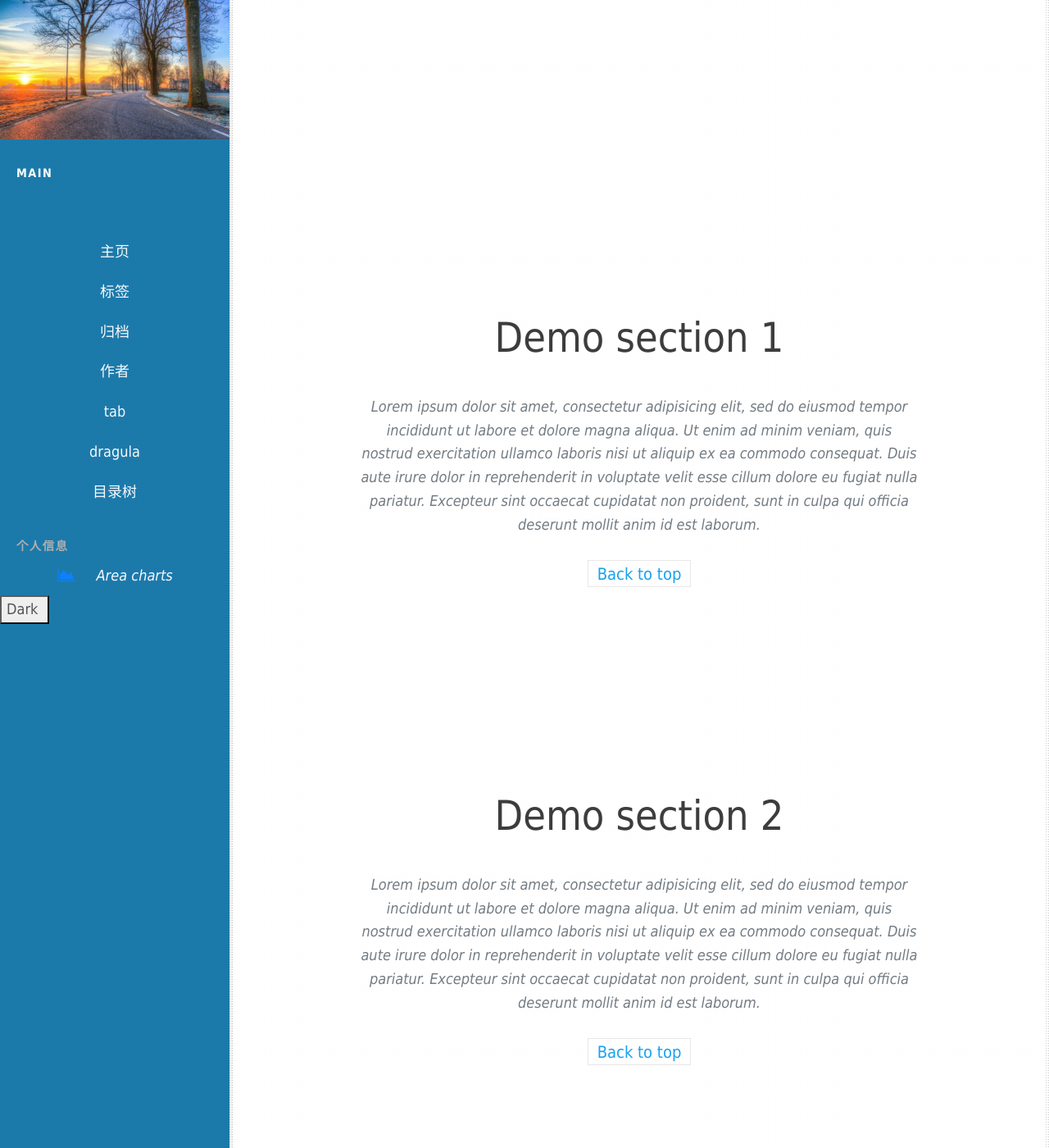
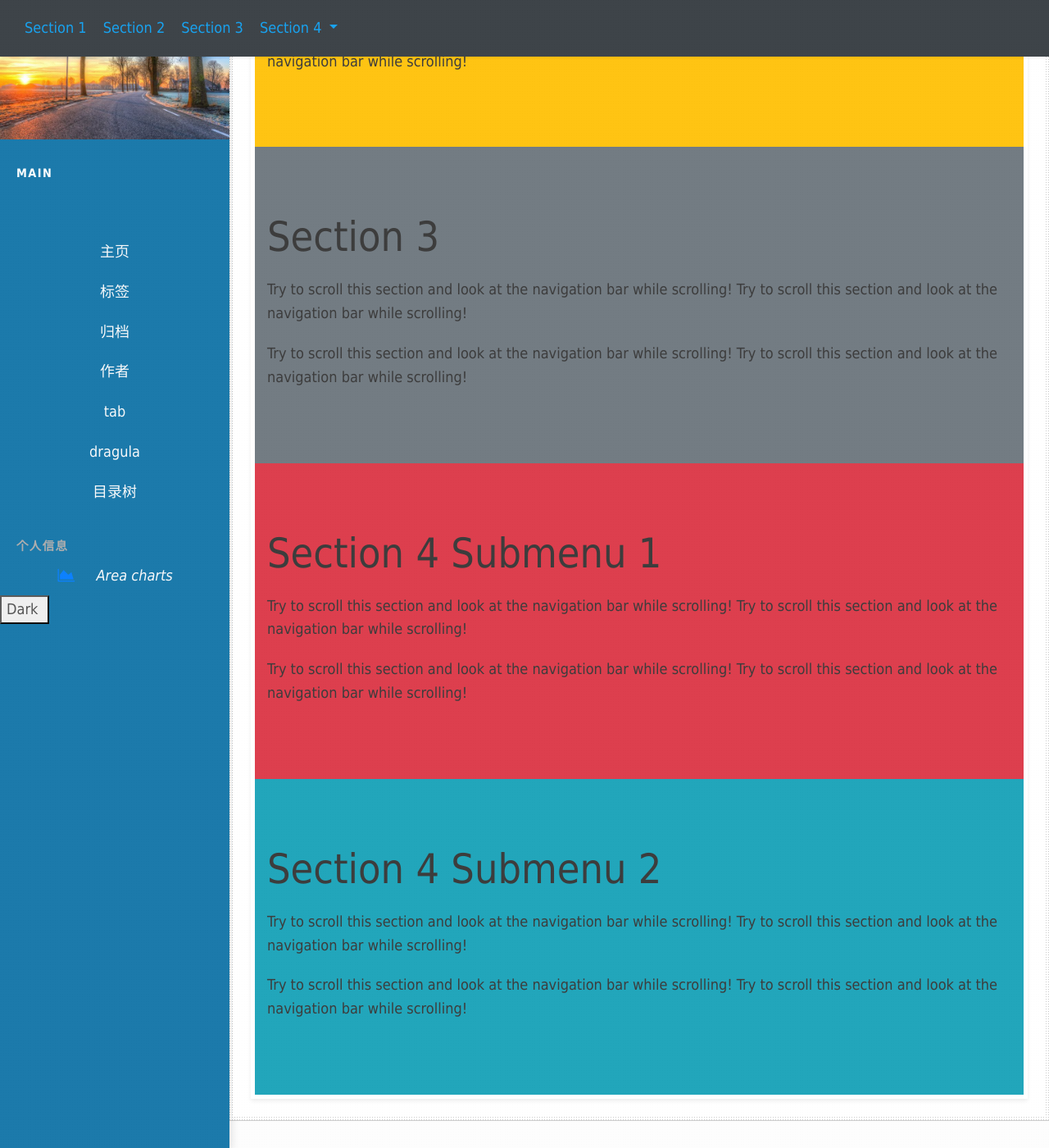
Before and after one commit to nengwuzhi/nengwuzhi.github.ioce, a Jekyll site: the page built from pages/tab.html, in a window 1280 px wide and 1400 px high, scrolled down 622 px. Shown: the whole window at 82% size. Built offline with Jekyll 4.4.1, drawn with Linux system fonts in a browser that asks for light colours; nearby versions of some CDN libraries; library files that are not in the unit come from our copies; some of the changed text lies outside the part shown.

Commit message:
Update tab.html

```diff
--- a/pages/tab.html
+++ b/pages/tab.html
@@ -9,107 +9,55 @@ type: page
 <!-- Navbar-->
 
 
-        <div class="container">
-            <a class="navbar-brand" href="#">
-                <small class="font-weight-bold mb-0 text-uppercase">Smoothscroll</small>
-            </a>
-            <button class="navbar-toggler navbar-toggler-right" type="button" data-toggle="collapse" data-target="#navbarSupportedContent" aria-controls="navbarSupportedContent" aria-expanded="false" aria-label="Toggle navigation">
-                <span class="navbar-toggler-icon"></span>
-            </button>
+     <body data-spy="scroll" data-target=".navbar" data-offset="50">
 
-            <div class="collapse navbar-collapse" id="navbarSupportedContent">
-                <ul class="navbar-nav ml-auto">
-                    <li class="nav-item active">
-                        <a class="nav-link scroll-link" href="#one">Section 1 <span class="sr-only">(current)</span></a>
+<nav class="navbar navbar-expand-sm bg-dark navbar-dark fixed-top">
+  <ul class="navbar-nav">
+    <li class="nav-item">
+      <a class="nav-link" href="#section1">Section 1</a>
     </li>
     <li class="nav-item">
-                        <a class="nav-link scroll-link" href="#two">Section 2</a>
+      <a class="nav-link" href="#section2">Section 2</a>
     </li>
     <li class="nav-item">
-                        <a class="nav-link scroll-link" href="#three">Section 3</a>
+      <a class="nav-link" href="#section3">Section 3</a>
     </li>
-                    <li class="nav-item">
-                        <a class="nav-link scroll-link" href="#four">Section 4</a>
+    <li class="nav-item dropdown">
+      <a class="nav-link dropdown-toggle" href="#" id="navbardrop" data-toggle="dropdown">
+        Section 4
+      </a>
+      <div class="dropdown-menu">
+        <a class="dropdown-item" href="#section41">Link 1</a>
+        <a class="dropdown-item" href="#section42">Link 2</a>
+      </div>
     </li>
   </ul>
-            </div>
-        </div>
 </nav>
 
+<div id="section1" class="container-fluid bg-success" style="padding-top:70px;padding-bottom:70px">
+  <h1>Section 1</h1>
+  <p>Try to scroll this section and look at the navigation bar while scrolling! Try to scroll this section and look at the navigation bar while scrolling!</p>
+  <p>Try to scroll this section and look at the navigation bar while scrolling! Try to scroll this section and look at the navigation bar while scrolling!</p>
+</div>
+<div id="section2" class="container-fluid bg-warning" style="padding-top:70px;padding-bottom:70px">
+  <h1>Section 2</h1>
+  <p>Try to scroll this section and look at the navigation bar while scrolling! Try to scroll this section and look at the navigation bar while scrolling!</p>
+  <p>Try to scroll this section and look at the navigation bar while scrolling! Try to scroll this section and look at the navigation bar while scrolling!</p>
+</div>
+<div id="section3" class="container-fluid bg-secondary" style="padding-top:70px;padding-bottom:70px">
+  <h1>Section 3</h1>
+  <p>Try to scroll this section and look at the navigation bar while scrolling! Try to scroll this section and look at the navigation bar while scrolling!</p>
+  <p>Try to scroll this section and look at the navigation bar while scrolling! Try to scroll this section and look at the navigation bar while scrolling!</p>
+</div>
+<div id="section41" class="container-fluid bg-danger" style="padding-top:70px;padding-bottom:70px">
+  <h1>Section 4 Submenu 1</h1>
+  <p>Try to scroll this section and look at the navigation bar while scrolling! Try to scroll this section and look at the navigation bar while scrolling!</p>
+  <p>Try to scroll this section and look at the navigation bar while scrolling! Try to scroll this section and look at the navigation bar while scrolling!</p>
+</div>
+<div id="section42" class="container-fluid bg-info" style="padding-top:70px;padding-bottom:70px">
+  <h1>Section 4 Submenu 2</h1>
+  <p>Try to scroll this section and look at the navigation bar while scrolling! Try to scroll this section and look at the navigation bar while scrolling!</p>
+  <p>Try to scroll this section and look at the navigation bar while scrolling! Try to scroll this section and look at the navigation bar while scrolling!</p>
+</div>
 
-
-<!-- Demo header-->
-<section class="py-5 header text-center text-white mt-5" id="hero">
-    <div class="container py-5 text-white">
-        <header class="py-5 my-lg-5">
-            <h1 class="display-4">Bootstrap smooth scroll</h1>
-            <p class="font-italic mb-1">Easily create animated page scrolling effect using jquery scrollTo plugin. </p>
-            <p class="font-italic">Snippet by
-                <a class="text-white" href="https://bootstrapious.com/">
-                    <u>Bootstrapious</u>
-                </a>
-            </p>
-            <p class="font-italic">Plugin used in this snippet:
-                <a class="text-white" href="https://github.com/cferdinandi/smooth-scroll" target="_blank">
-                    <u>Smooth Scroll</u>
-                </a>
-            </p>
-        </header>
-    </div>
-</section>
-
-<!-- Demo section 1 -->
-<section class="py-5 d-flex align-items-center" id="one">
-    <div class="container py-5">
-        <div class="row text-center">
-            <div class="col-lg-9 mx-auto">
-                <h2 class="h1 mb-4">Demo section 1</h2>
-                <p class="font-italic mb-4 text-muted">Lorem ipsum dolor sit amet, consectetur adipisicing elit, sed do eiusmod tempor incididunt ut labore et dolore magna aliqua. Ut enim ad minim veniam, quis nostrud exercitation ullamco laboris nisi ut aliquip ex ea commodo consequat. Duis aute irure dolor in reprehenderit in voluptate velit esse cillum dolore eu fugiat nulla pariatur. Excepteur sint occaecat cupidatat non proident, sunt in culpa qui officia deserunt mollit anim id est laborum.</p>
-                <!-- Scroll to top -->
-                <a class="btn btn-outline-light px-4 rounded-0 scroll-top" href="#">Back to top</a>
-            </div>
-        </div>
-    </div>
-</section>
-
-<!-- Demo section 2-->
-<section class="py-5 d-flex align-items-center" id="two">
-    <div class="container py-5">
-        <div class="row text-center">
-            <div class="col-lg-9 mx-auto">
-                <h2 class="h1 mb-4">Demo section 2</h2>
-                <p class="font-italic mb-4 text-muted">Lorem ipsum dolor sit amet, consectetur adipisicing elit, sed do eiusmod tempor incididunt ut labore et dolore magna aliqua. Ut enim ad minim veniam, quis nostrud exercitation ullamco laboris nisi ut aliquip ex ea commodo consequat. Duis aute irure dolor in reprehenderit in voluptate velit esse cillum dolore eu fugiat nulla pariatur. Excepteur sint occaecat cupidatat non proident, sunt in culpa qui officia deserunt mollit anim id est laborum.</p>
-                <!-- Scroll to top -->
-                <a class="btn btn-outline-light px-4 rounded-0 scroll-top" href="#hero">Back to top</a>
-            </div>
-        </div>
-    </div>
-</section>
-
-<!-- Demo section 3 -->
-<section class="py-5 d-flex align-items-center" id="three">
-    <div class="container py-5">
-        <div class="row text-center">
-            <div class="col-lg-9 mx-auto">
-                <h2 class="h1 mb-4">Demo section 3</h2>
-                <p class="font-italic mb-4 text-muted">Lorem ipsum dolor sit amet, consectetur adipisicing elit, sed do eiusmod tempor incididunt ut labore et dolore magna aliqua. Ut enim ad minim veniam, quis nostrud exercitation ullamco laboris nisi ut aliquip ex ea commodo consequat. Duis aute irure dolor in reprehenderit in voluptate velit esse cillum dolore eu fugiat nulla pariatur. Excepteur sint occaecat cupidatat non proident, sunt in culpa qui officia deserunt mollit anim id est laborum.</p>
-                <!-- Scroll to top -->
-                <a class="btn btn-outline-light px-4 rounded-0 scroll-top" href="#hero">Back to top</a>
-            </div>
-        </div>
-    </div>
-</section>
-
-<!-- Demo section 4 -->
-<section class="py-5 d-flex align-items-center" id="four">
-    <div class="container py-5">
-        <div class="row text-center">
-            <div class="col-lg-9 mx-auto">
-                <h2 class="h1 mb-4">Demo section 4</h2>
-                <p class="font-italic mb-4 text-muted">Lorem ipsum dolor sit amet, consectetur adipisicing elit, sed do eiusmod tempor incididunt ut labore et dolore magna aliqua. Ut enim ad minim veniam, quis nostrud exercitation ullamco laboris nisi ut aliquip ex ea commodo consequat. Duis aute irure dolor in reprehenderit in voluptate velit esse cillum dolore eu fugiat nulla pariatur. Excepteur sint occaecat cupidatat non proident, sunt in culpa qui officia deserunt mollit anim id est laborum.</p>
-                <!-- Scroll to top -->
-                <a class="btn btn-outline-light px-4 rounded-0 scroll-top" href="#hero">Back to top</a>
-            </div>
-        </div>
-    </div>
-</section>
+</body>
```
Lines whose indentation alone changed are shown as unchanged.
